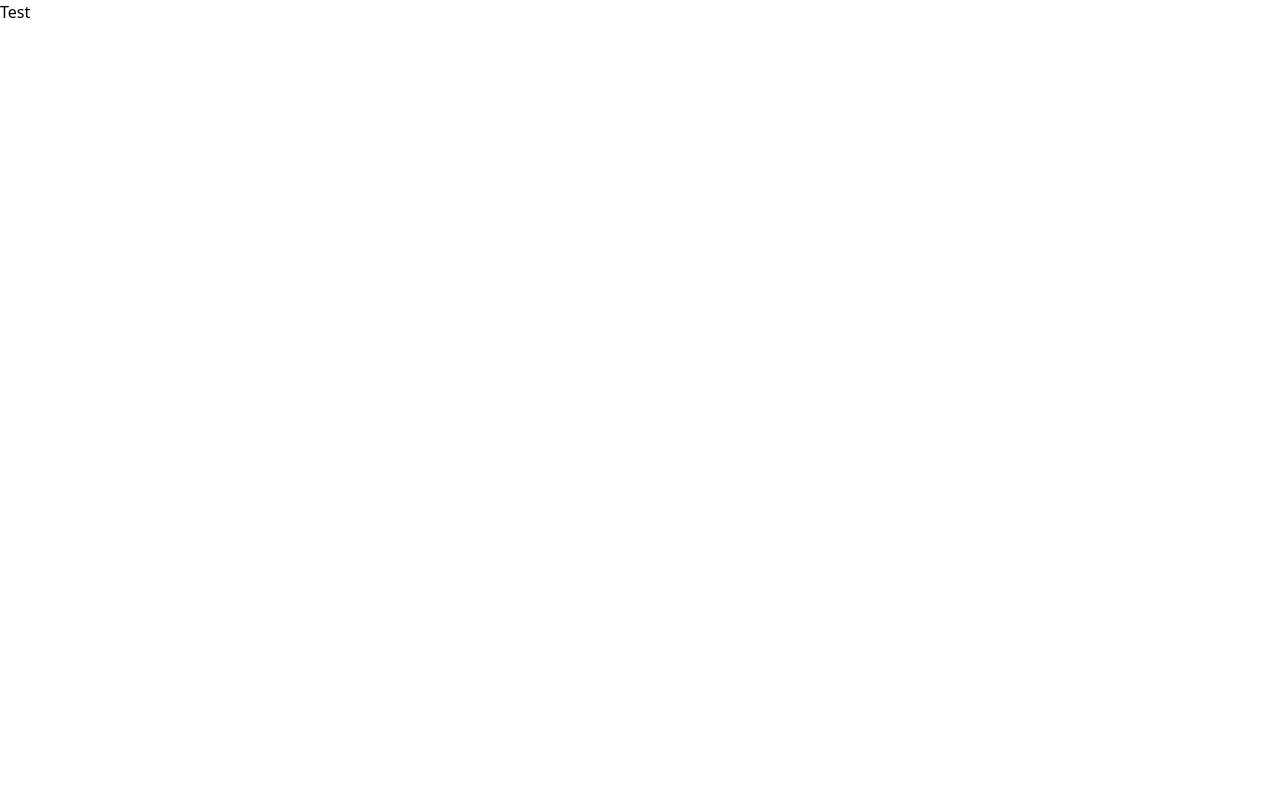
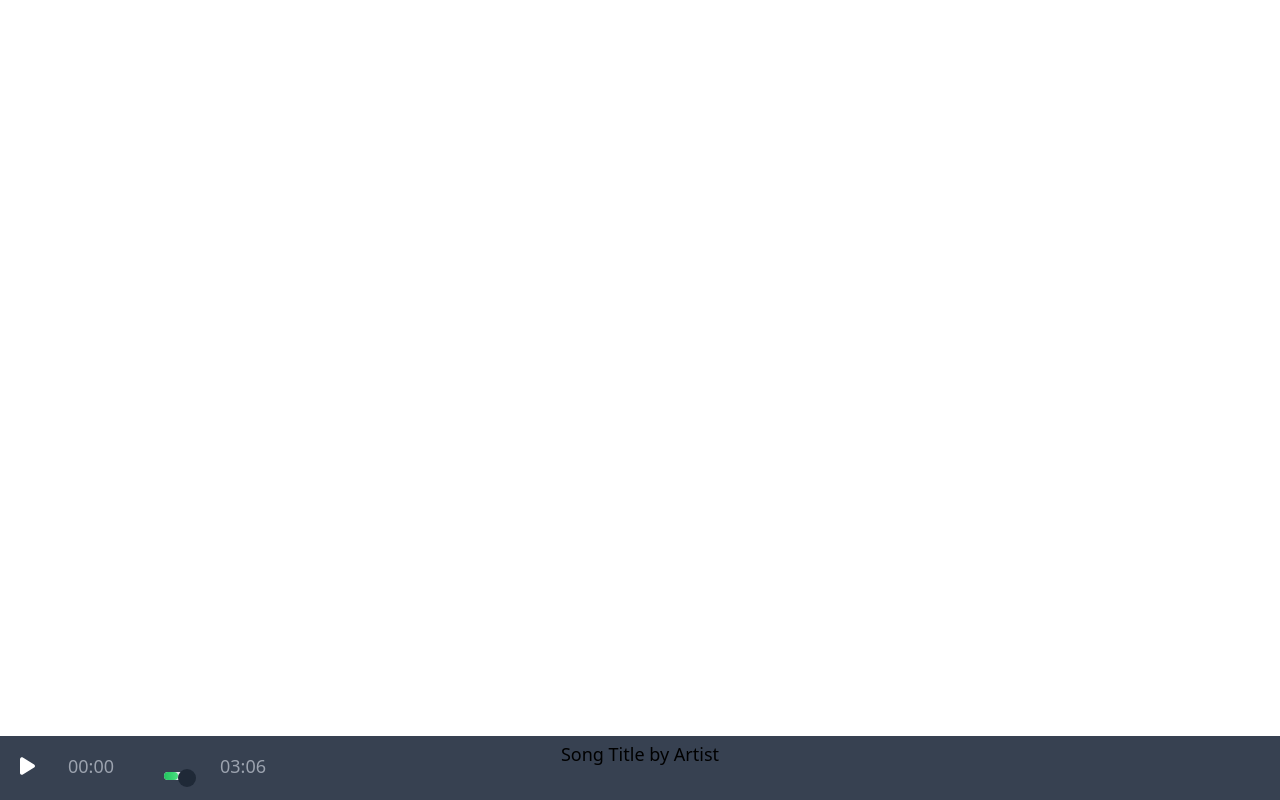
Before and after one commit to staaph/musicplayer, a Vue app: page / in a window 1280 px wide. Built offline with nearby package versions, Linux system fonts and the light colour scheme.

Commit message:
added non final design

```diff
--- a/src/components/FileUpload.vue
+++ b/src/components/FileUpload.vue
@@ -1,9 +1,12 @@
 <template>
   <div class="bg-gray-900 flex flex-col w-full min-h-screen max-h-screen">
-    <div class="px-6 pt-6 pb-5 font-bold">
-      <span class="card-title text-white">Upload</span>
-      <hr class="my-6" />
+    <div
+      class="px-6 pt-5 pb-3 font-bold flex flex-row justify-between items-center"
+    >
+      <span class="card-title text-white text-xl">Upload</span>
+      <button @click="handleClick">Logout</button>
     </div>
+    <hr class="my-3" />
     <div class="p-6 mx-auto">
       <!-- Upload Dropbox -->
       <div
@@ -35,4 +38,25 @@
   </div>
 </template>
 
-<script></script>
+<script setup>
+import useLogout from '../composables/useLogout';
+
+const { logout } = useLogout();
+
+const handleClick = async () => {
+  await logout();
+};
+</script>
+
+<style>
+button {
+  @apply bg-slate-500
+        rounded-3xl
+        text-xs
+        font-bold
+        px-6
+        py-3
+        border-0
+        active:scale-90;
+}
+</style>
--- /dev/null
+++ b/src/components/MusicBar.vue
@@ -0,0 +1,66 @@
+<template>
+  <div
+    class="fixed bottom-0 left-0 bg-gray-700 p-5 pb-4 text-left align-top w-full h-16"
+  >
+    <div class="relative">
+      <!-- Play/Pause Button -->
+      <div class="float-left w-7 h-7 leading-3">
+        <button type="button">
+          <font-awesome-icon icon="play" class="text-white text-xl" />
+        </button>
+      </div>
+      <!-- Current Position -->
+      <div
+        class="float-left h-7 leading-3 text-gray-400 text-lg w-16 ml-5 mt-1"
+      >
+        <span class="player-currenttime">00:00</span>
+      </div>
+      <!-- Scrub -->
+      <div class="float-left w-7 h-7 leading-3 ml-7 mt-2 player-scrub">
+        <div
+          class="absolute left-0 right-0 text-lg text-center mx-auto player-song-info"
+        >
+          <span class="song-title">Song Title</span> by
+          <span class="song-artist">Artist</span>
+        </div>
+        <span
+          class="block w-full h-2 rounded m-1 mt-2 bg-gray-200 relative cursor-pointer"
+        >
+          <span
+            class="absolute top-neg-8 text-gray-800 text-lg"
+            style="left: 50%"
+          >
+            <font-awesome-icon icon="circle" />
+          </span>
+          <span
+            class="block h-2 rounded bg-gradient-to-r from-green-500 to-green-400"
+            style="width: 50%"
+          ></span>
+        </span>
+      </div>
+      <!-- Duration -->
+      <div
+        class="float-left h-7 leading-3 text-gray-400 text-lg w-14 ml-8 mt-1"
+      >
+        <span class="player-duration">03:06</span>
+      </div>
+    </div>
+  </div>
+</template>
+
+<script setup></script>
+
+<style>
+.player-scrub,
+.player-song-info {
+  width: calc(100% - 250px);
+}
+
+.top-neg-8 {
+  top: -8px;
+}
+
+.player-song-info {
+  margin-top: -24px;
+}
+</style>
--- a/src/components/MusicPlayer.vue
+++ b/src/components/MusicPlayer.vue
@@ -1,5 +1,7 @@
 <template>
-  <div>Test</div>
+  <div></div>
 </template>
 
 <script setup></script>
+
+<style></style>
--- a/src/main.js
+++ b/src/main.js
@@ -9,13 +9,13 @@ import './assets/index.css';
 import { library } from '@fortawesome/fontawesome-svg-core';
 
 /* import specific icons */
-import { faSpinner } from '@fortawesome/free-solid-svg-icons';
+import { faPlay, faCircle } from '@fortawesome/free-solid-svg-icons';
 
 /* import font awesome icon component */
 import { FontAwesomeIcon } from '@fortawesome/vue-fontawesome';
 
 /* add icons to the library */
-library.add(faSpinner);
+library.add(faPlay, faCircle);
 
 /* add font awesome icon component */
 
--- a/src/views/HomeView.vue
+++ b/src/views/HomeView.vue
@@ -1,7 +1,7 @@
 <template>
-  <MusicPlayer />
+  <MusicBar />
 </template>
 
 <script setup>
-import MusicPlayer from '@/components/MusicPlayer.vue';
+import MusicBar from '@/components/MusicBar.vue';
 </script>
```
